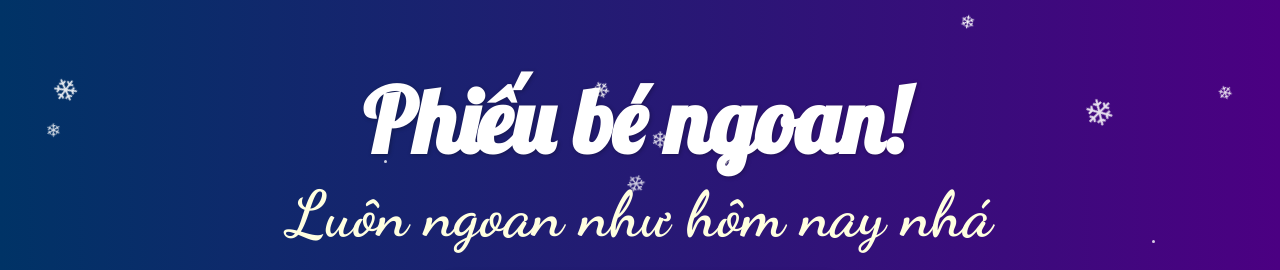
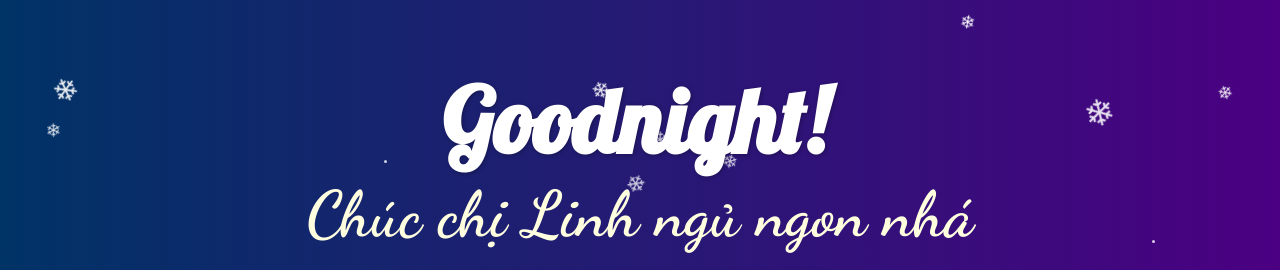
Before and after one commit to hoangphuc12345/happybirthday, a plain HTML site: page index.html in a window 1280 px wide. Shown: the top 270 px of the page. Drawn offline with Linux system fonts and the light colour scheme.

Commit message:
goodnight

```diff
--- a/index.html
+++ b/index.html
@@ -113,9 +113,9 @@
 </head>
 <body>
     <div class="goodnight-container">
-        <h1>Phiếu bé ngoan!</h1>
-        <p id="fadeText" class="fade-text">Luôn ngoan như hôm nay nhá </p>
-        <img src="https://scontent.fhan5-2.fna.fbcdn.net/v/t39.30808-6/460390188_543171551604450_9130151422155583675_n.jpg?_nc_cat=104&ccb=1-7&_nc_sid=a5f93a&_nc_ohc=znoqvpEzvOUQ7kNvgG3WRsr&_nc_zt=23&_nc_ht=scontent.fhan5-2.fna&_nc_gid=AMg3H0OrI20RjDpsuD-2wpZ&oh=00_AYAtA0kKOcLX8xUtqUiCOStgXw7MmriOYtbzFESMIuVkVw&oe=672E9ED9" alt="Goodnight Scene" class="goodnight-image">
+        <h1>Goodnight!</h1>
+        <p id="fadeText" class="fade-text">Chúc chị Linh ngủ ngon nhá </p>
+        <img src="https://scontent.fhan14-4.fna.fbcdn.net/v/t39.30808-1/461487120_1125487285659062_2808412594905110597_n.jpg?stp=dst-jpg_s480x480&_nc_cat=107&ccb=1-7&_nc_sid=0ecb9b&_nc_ohc=OKd0YJoIh58Q7kNvgHJy6YH&_nc_zt=24&_nc_ht=scontent.fhan14-4.fna&_nc_gid=As358ZjuqdTLCFZ_Ziur9MQ&oh=00_AYBpOAL9mTc2hgxiOb3PyGEhVdyvS2wOKodEwbMFwmilfQ&oe=67491499" alt="Goodnight Scene" class="goodnight-image">
 
         <!-- Flower image below the main image -->
         <img src="https://free.vector6.com/wp-content/uploads/2020/05/0zls2cx-Vector-Hoa-Hong-0004.jpg" alt="Flower" class="flower-image">
```
